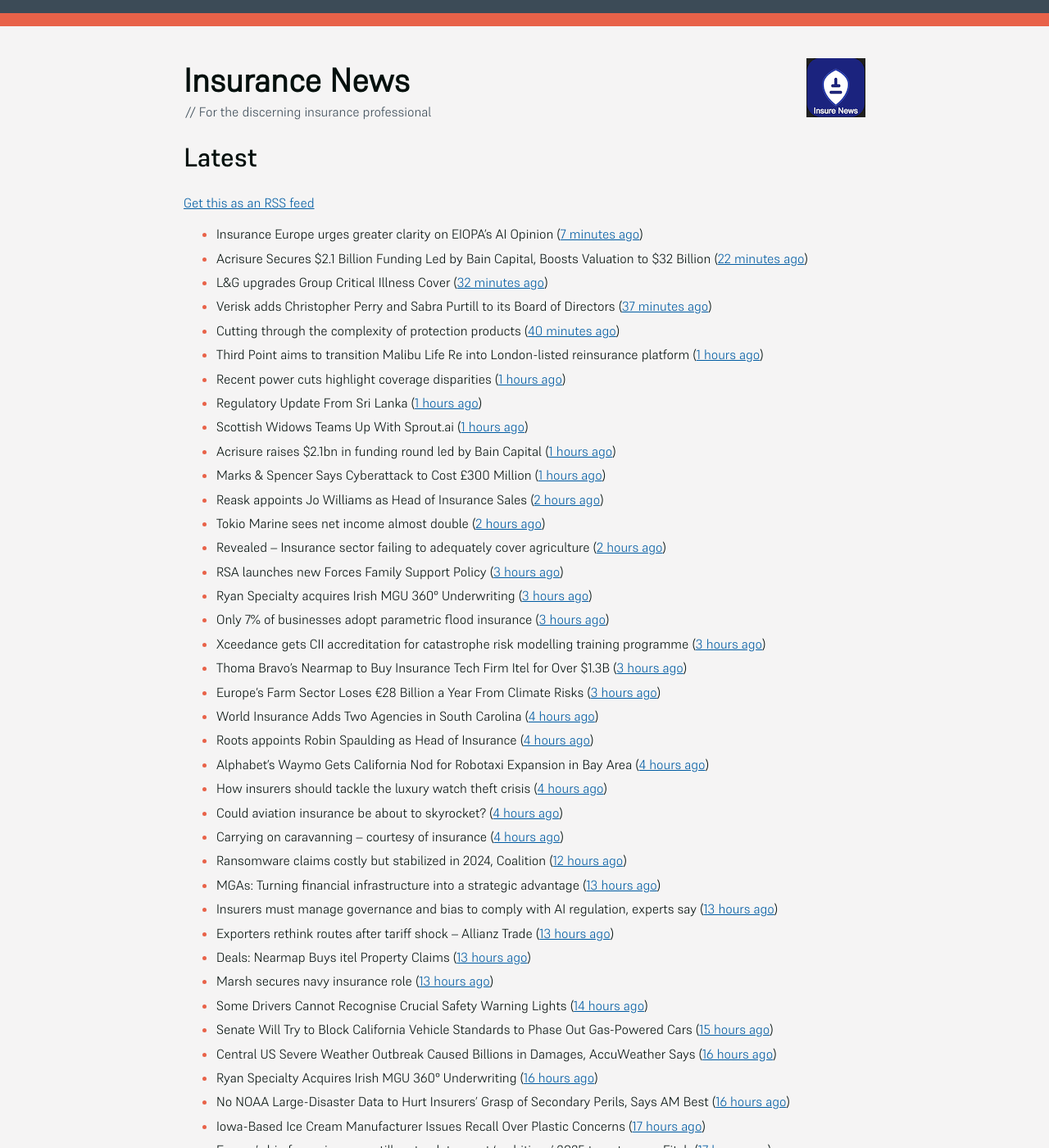
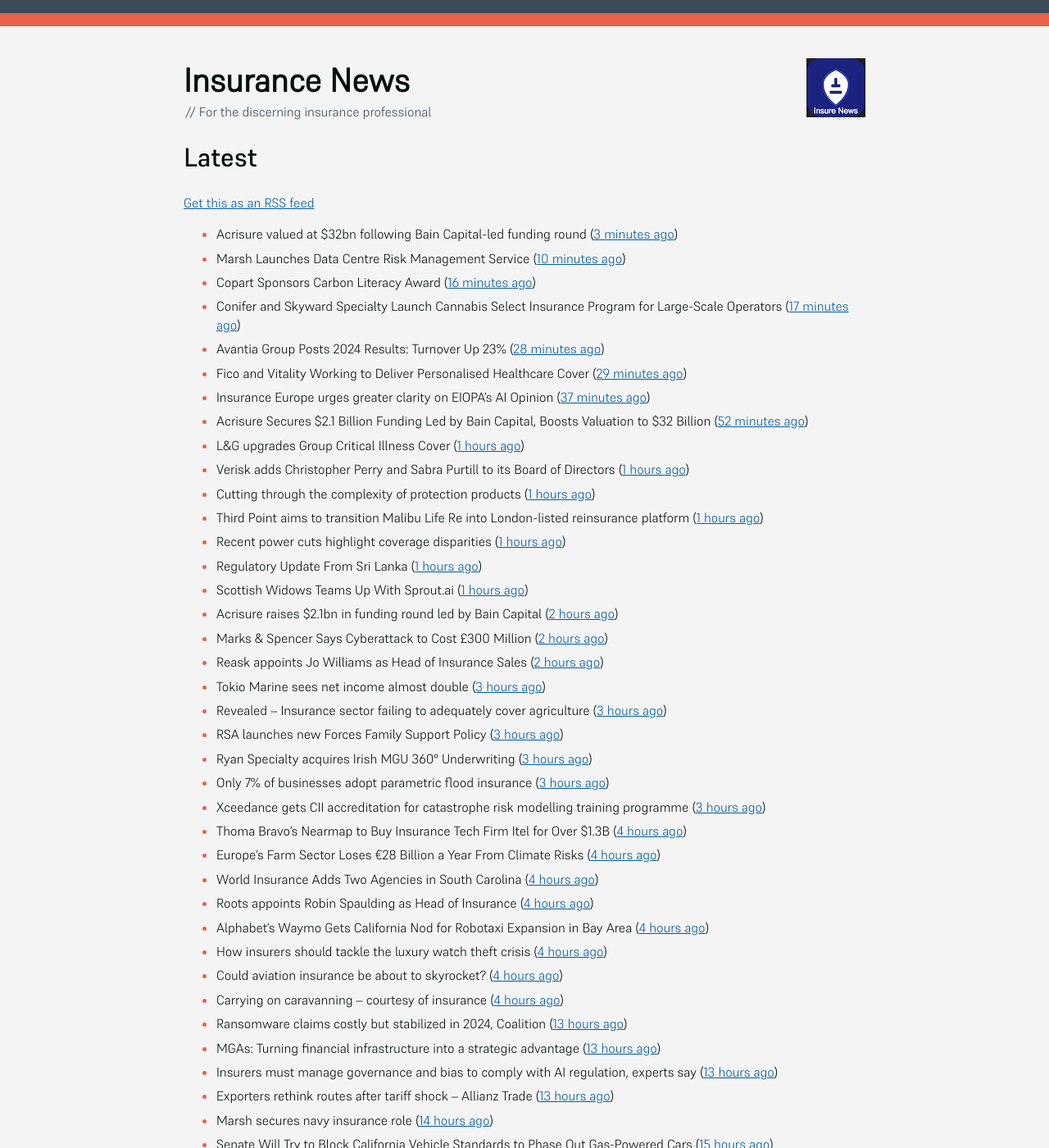
Before and after one commit to mat-0/feeds.thechels.uk, a Jekyll site: the page built from index.md, in a window 1280 px wide and 1400 px high. Shown: the whole window at 82% size. Built offline with Jekyll 4.4.1, drawn with Linux system fonts in a browser that asks for light colours; some of the changed text lies outside the part shown.

Commit message:
New Feed

```diff
--- a/index.md
+++ b/index.md
@@ -8,64 +8,66 @@ description: Latest Updates
 [Get this as an RSS feed](/feed.rss)
 
 <!-- news_marker starts -->
-- Insurance Europe urges greater clarity on EIOPA’s AI Opinion ([7 minutes ago](https://www.reinsurancene.ws/insurance-europe-urges-greater-clarity-on-eiopas-ai-opinion/))
-- Acrisure Secures $2.1 Billion Funding Led by Bain Capital, Boosts Valuation to $32 Billion ([22 minutes ago](https://www.insurtechinsights.com/acrisure-secures-2-1-billion-funding-led-by-bain-capital-boosts-valuation-to-32-billion/))
-- L&G upgrades Group Critical Illness Cover ([32 minutes ago](https://ifamagazine.com/lg-upgrades-group-critical-illness-cover/))
-- Verisk adds Christopher Perry and Sabra Purtill to its Board of Directors ([37 minutes ago](https://www.reinsurancene.ws/verisk-adds-christopher-perry-and-sabra-purtill-to-its-board-of-directors/))
-- Cutting through the complexity of protection products ([40 minutes ago](https://ifamagazine.com/cutting-through-the-complexity-of-protection-products/))
+- Acrisure valued at $32bn following Bain Capital-led funding round ([3 minutes ago](https://www.postonline.co.uk/broker/7957799/acrisure-valued-at-32bn-following-bain-capital-led-funding-round))
+- Marsh Launches Data Centre Risk Management Service ([10 minutes ago](https://insurance-edge.net/2025/05/21/marsh-launches-data-centre-risk-management-service/))
+- Copart Sponsors Carbon Literacy Award ([16 minutes ago](https://insurance-edge.net/2025/05/21/copart-sponsors-carbon-literacy-award/))
+- Conifer and Skyward Specialty Launch Cannabis Select Insurance Program for Large-Scale Operators ([17 minutes ago](https://www.insurtechinsights.com/conifer-and-skyward-specialty-launch-cannabis-select-insurance-program-for-large-scale-operators/))
+- Avantia Group Posts 2024 Results: Turnover Up 23% ([28 minutes ago](https://insurance-edge.net/2025/05/21/avantia-group-posts-2024-results-turnover-up-23/))
+- Fico and Vitality Working to Deliver Personalised Healthcare Cover ([29 minutes ago](https://insurance-edge.net/2025/05/21/fico-and-vitality-working-to-deliver-personalised-healthcare/))
+- Insurance Europe urges greater clarity on EIOPA’s AI Opinion ([37 minutes ago](https://www.reinsurancene.ws/insurance-europe-urges-greater-clarity-on-eiopas-ai-opinion/))
+- Acrisure Secures $2.1 Billion Funding Led by Bain Capital, Boosts Valuation to $32 Billion ([52 minutes ago](https://www.insurtechinsights.com/acrisure-secures-2-1-billion-funding-led-by-bain-capital-boosts-valuation-to-32-billion/))
+- L&G upgrades Group Critical Illness Cover ([1 hours ago](https://ifamagazine.com/lg-upgrades-group-critical-illness-cover/))
+- Verisk adds Christopher Perry and Sabra Purtill to its Board of Directors ([1 hours ago](https://www.reinsurancene.ws/verisk-adds-christopher-perry-and-sabra-purtill-to-its-board-of-directors/))
+- Cutting through the complexity of protection products ([1 hours ago](https://ifamagazine.com/cutting-through-the-complexity-of-protection-products/))
 - Third Point aims to transition Malibu Life Re into London-listed reinsurance platform ([1 hours ago](https://www.reinsurancene.ws/third-point-aims-to-transition-malibu-life-re-into-london-listed-reinsurance-platform/))
 - Recent power cuts highlight coverage disparities ([1 hours ago](https://www.postonline.co.uk/commercial/7957791/recent-power-cuts-highlight-coverage-disparities))
 - Regulatory Update From Sri Lanka ([1 hours ago](https://insurance-edge.net/2025/05/21/regulatory-update-from-sri-lanka/))
 - Scottish Widows Teams Up With Sprout.ai ([1 hours ago](https://insurance-edge.net/2025/05/21/scottish-widows-teams-up-with-sprout-ai/))
-- Acrisure raises $2.1bn in funding round led by Bain Capital ([1 hours ago](https://www.reinsurancene.ws/acrisure-raises-2-1bn-in-funding-round-led-by-bain-capital/))
-- Marks & Spencer Says Cyberattack to Cost £300 Million ([1 hours ago](https://www.insurancejournal.com/news/international/2025/05/21/824570.htm))
+- Acrisure raises $2.1bn in funding round led by Bain Capital ([2 hours ago](https://www.reinsurancene.ws/acrisure-raises-2-1bn-in-funding-round-led-by-bain-capital/))
+- Marks & Spencer Says Cyberattack to Cost £300 Million ([2 hours ago](https://www.insurancejournal.com/news/international/2025/05/21/824570.htm))
 - Reask appoints Jo Williams as Head of Insurance Sales ([2 hours ago](https://www.reinsurancene.ws/reask-appoints-jo-williams-as-head-of-insurance-sales/))
-- Tokio Marine sees net income almost double ([2 hours ago](https://www.insurancebusinessmag.com/uk/news/breaking-news/tokio-marine-sees-net-income-almost-double-536377.aspx))
-- Revealed – Insurance sector failing to adequately cover agriculture ([2 hours ago](https://www.insurancebusinessmag.com/uk/news/breaking-news/revealed--insurance-sector-failing-to-adequately-cover-agriculture-536376.aspx))
+- Tokio Marine sees net income almost double ([3 hours ago](https://www.insurancebusinessmag.com/uk/news/breaking-news/tokio-marine-sees-net-income-almost-double-536377.aspx))
+- Revealed – Insurance sector failing to adequately cover agriculture ([3 hours ago](https://www.insurancebusinessmag.com/uk/news/breaking-news/revealed--insurance-sector-failing-to-adequately-cover-agriculture-536376.aspx))
 - RSA launches new Forces Family Support Policy ([3 hours ago](https://www.insurancebusinessmag.com/uk/news/breaking-news/rsa-launches-new-forces-family-support-policy-536375.aspx))
 - Ryan Specialty acquires Irish MGU 360° Underwriting ([3 hours ago](https://www.reinsurancene.ws/ryan-specialty-acquires-irish-mgu-360-underwriting/))
 - Only 7% of businesses adopt parametric flood insurance ([3 hours ago](https://www.postonline.co.uk/news/7957796/only-7-of-businesses-adopt-parametric-flood-insurance))
 - Xceedance gets CII accreditation for catastrophe risk modelling training programme ([3 hours ago](https://www.insurancebusinessmag.com/uk/news/catastrophe/xceedance-gets-cii-accreditation-for-catastrophe-risk-modelling-training-programme-536374.aspx))
-- Thoma Bravo’s Nearmap to Buy Insurance Tech Firm Itel for Over $1.3B ([3 hours ago](https://www.insurancejournal.com/news/national/2025/05/21/824558.htm))
-- Europe’s Farm Sector Loses €28 Billion a Year From Climate Risks ([3 hours ago](https://www.insurancejournal.com/news/international/2025/05/21/824536.htm))
+- Thoma Bravo’s Nearmap to Buy Insurance Tech Firm Itel for Over $1.3B ([4 hours ago](https://www.insurancejournal.com/news/national/2025/05/21/824558.htm))
+- Europe’s Farm Sector Loses €28 Billion a Year From Climate Risks ([4 hours ago](https://www.insurancejournal.com/news/international/2025/05/21/824536.htm))
 - World Insurance Adds Two Agencies in South Carolina ([4 hours ago](https://www.insurancejournal.com/news/southeast/2025/05/21/824482.htm))
 - Roots appoints Robin Spaulding as Head of Insurance ([4 hours ago](https://www.reinsurancene.ws/roots-appoints-robin-spaulding-as-head-of-insurance/))
 - Alphabet’s Waymo Gets California Nod for Robotaxi Expansion in Bay Area ([4 hours ago](https://www.insurancejournal.com/news/west/2025/05/21/824562.htm))
 - How insurers should tackle the luxury watch theft crisis ([4 hours ago](https://www.postonline.co.uk/claims/7957407/how-insurers-should-tackle-the-luxury-watch-theft-crisis))
 - Could aviation insurance be about to skyrocket? ([4 hours ago](https://www.postonline.co.uk/commercial/7957567/could-aviation-insurance-be-about-to-skyrocket))
 - Carrying on caravanning – courtesy of insurance ([4 hours ago](https://www.postonline.co.uk/personal/7957724/carrying-on-caravanning-%E2%80%93-courtesy-of-insurance))
-- Ransomware claims costly but stabilized in 2024, Coalition ([12 hours ago](https://www.dig-in.com/news/ransomware-claims-costly-but-stabilized-in-2024-coalition))
+- Ransomware claims costly but stabilized in 2024, Coalition ([13 hours ago](https://www.dig-in.com/news/ransomware-claims-costly-but-stabilized-in-2024-coalition))
 - MGAs: Turning financial infrastructure into a strategic advantage ([13 hours ago](https://www.dig-in.com/opinion/turning-financial-infrastructure-into-a-strategic-advantage))
 - Insurers must manage governance and bias to comply with AI regulation, experts say ([13 hours ago](https://www.dig-in.com/news/ai-governance-and-bias-become-compliance-issues-for-insurers))
 - Exporters rethink routes after tariff shock – Allianz Trade ([13 hours ago](https://www.insurancebusinessmag.com/uk/news/sme/exporters-rethink-routes-after-tariff-shock--allianz-trade-536347.aspx))
-- Deals: Nearmap Buys itel Property Claims ([13 hours ago](https://insurance-edge.net/2025/05/20/deals-nearmap-buys-itel-property-claims/))
-- Marsh secures navy insurance role ([13 hours ago](https://www.insurancebusinessmag.com/uk/news/marine/marsh-secures-navy-insurance-role-536336.aspx))
-- Some Drivers Cannot Recognise Crucial Safety Warning Lights ([14 hours ago](https://insurance-edge.net/2025/05/20/some-drivers-cannot-recognise-crucial-safety-warning-lights/))
+- Marsh secures navy insurance role ([14 hours ago](https://www.insurancebusinessmag.com/uk/news/marine/marsh-secures-navy-insurance-role-536336.aspx))
 - Senate Will Try to Block California Vehicle Standards to Phase Out Gas-Powered Cars ([15 hours ago](https://www.insurancejournal.com/news/west/2025/05/20/824554.htm))
-- Central US Severe Weather Outbreak Caused Billions in Damages, AccuWeather Says ([16 hours ago](https://www.insurancejournal.com/news/midwest/2025/05/20/824523.htm))
-- Ryan Specialty Acquires Irish MGU 360° Underwriting ([16 hours ago](https://www.insurancejournal.com/news/international/2025/05/20/824530.htm))
-- No NOAA Large-Disaster Data to Hurt Insurers’ Grasp of Secondary Perils, Says AM Best ([16 hours ago](https://www.insurancejournal.com/news/national/2025/05/20/824515.htm))
+- Central US Severe Weather Outbreak Caused Billions in Damages, AccuWeather Says ([17 hours ago](https://www.insurancejournal.com/news/midwest/2025/05/20/824523.htm))
+- Ryan Specialty Acquires Irish MGU 360° Underwriting ([17 hours ago](https://www.insurancejournal.com/news/international/2025/05/20/824530.htm))
+- No NOAA Large-Disaster Data to Hurt Insurers’ Grasp of Secondary Perils, Says AM Best ([17 hours ago](https://www.insurancejournal.com/news/national/2025/05/20/824515.htm))
 - Iowa-Based Ice Cream Manufacturer Issues Recall Over Plastic Concerns ([17 hours ago](https://www.insurancejournal.com/news/midwest/2025/05/20/824520.htm))
 - Europe’s big four reinsurers still on track to meet ‘ambitious’ 2025 targets, says Fitch ([17 hours ago](https://www.reinsurancene.ws/europes-big-four-reinsurers-still-on-track-to-meet-ambitious-2025-targets-says-fitch/))
-- Hannover Re promotes Hermenier to Managing Director, Klass to retire ([17 hours ago](https://www.reinsurancene.ws/hannover-re-promotes-hermenier-to-managing-director-klass-to-retire/))
+- Hannover Re promotes Hermenier to Managing Director, Klass to retire ([18 hours ago](https://www.reinsurancene.ws/hannover-re-promotes-hermenier-to-managing-director-klass-to-retire/))
 - Stablecoin Bill Advances in US Senate in Big Win for Crypto ([18 hours ago](https://www.insurancejournal.com/news/national/2025/05/20/824512.htm))
 - Cyclone Reinsurance Pool reduces insurance premiums for Australians in high risk areas ([18 hours ago](https://www.reinsurancene.ws/cyclone-reinsurance-pool-reduces-insurance-premiums-for-australians-in-high-risk-areas/))
-- Cytora and Aisix Solutions Partner to Bolster Insurers’ Wildfire Risk Management ([18 hours ago](https://www.insurtechinsights.com/cytora-and-aisix-solutions-partner-to-bolster-insurers-wildfire-risk-management/))
+- Cytora and Aisix Solutions Partner to Bolster Insurers’ Wildfire Risk Management ([19 hours ago](https://www.insurtechinsights.com/cytora-and-aisix-solutions-partner-to-bolster-insurers-wildfire-risk-management/))
 - Massachusetts Denies 7.1% Workers’ Comp Rate Hike After 2024 ‘Excessive’ Cut ([19 hours ago](https://www.insurancejournal.com/news/east/2025/05/20/824489.htm))
 - Nearmap to Acquire Itel in $1.3 Billion Deal, Creating $8 Billion Property Intelligence Powerhouse ([19 hours ago](https://www.insurtechinsights.com/nearmap-to-acquire-itel-in-1-3-billion-deal-creating-8-billion-property-intelligence-powerhouse/))
 - Sophos and Capsule Insurance Join Forces to Offer Integrated Cybersecurity and Insurance for UK Businesses ([20 hours ago](https://www.insurtechinsights.com/sophos-and-capsule-insurance-join-forces-to-offer-integrated-cybersecurity-and-insurance-for-uk-businesses/))
-- Cytora Teams Up With AISIX Solutions ([20 hours ago](https://insurance-edge.net/2025/05/20/cytora-teams-up-with-aisix-solutions/))
-- GlobalData Sees Opportunity & Challenges in US Health Insurance Market ([20 hours ago](https://insurance-edge.net/2025/05/20/globaldata-sees-opportunity-challenges-in-us-health-insurance-market/))
 - Bayer Seeks Roundup Settlement, Explores Monsanto Bankruptcy: Reports ([20 hours ago](https://www.insurancejournal.com/news/national/2025/05/20/824477.htm))
-- New England’s Shield Health Settles Data Breach Cases for $15.3 Million ([20 hours ago](https://www.insurancejournal.com/news/east/2025/05/20/824475.htm))
-- Japan’s Big Non-Life Insurers Plan to Sell Cross Shareholdings ([21 hours ago](https://www.insurancejournal.com/news/international/2025/05/20/824468.htm))
-- Demand for support for Parkinsons and other long-term conditions is up 30%, finds RedArc ([22 hours ago](https://ifamagazine.com/demand-for-support-for-parkinsons-and-other-long-term-conditions-is-up-30-finds-redarc/))
-- Ageas to keep Esure and Saga brands ([22 hours ago](https://www.postonline.co.uk/news/7957788/ageas-to-keep-esure-and-saga-brands))
-- Brokers, be ready: How vehicle tech is reshaping motor risk ([22 hours ago](https://www.insurancebusinessmag.com/uk/news/auto-motor/brokers-be-ready-how-vehicle-tech-is-reshaping-motor-risk-536269.aspx))
-- Insuring hospitality venues: why a hands-on approach is non-negotiable ([22 hours ago](https://www.insurancebusinessmag.com/uk/news/hospitality/insuring-hospitality-venues-why-a-handson-approach-is-nonnegotiable-536268.aspx))
-- Motor premiums decline again while home insurance shows signs of stabilising – Pearson Ham ([22 hours ago](https://www.insurancebusinessmag.com/uk/news/auto-motor/motor-premiums-decline-again-while-home-insurance-shows-signs-of-stabilising--pearson-ham-536267.aspx))
-- Ryan Specialty acquires 360° Underwriting to expand in Irish construction market ([22 hours ago](https://www.insurancebusinessmag.com/uk/news/breaking-news/ryan-specialty-acquires-360-underwriting-to-expand-in-irish-construction-market-536266.aspx))
-- MS Amlin sees profits fall ([22 hours ago](https://www.insurancebusinessmag.com/uk/news/breaking-news/ms-amlin-sees-profits-fall-536259.aspx))
+- New England’s Shield Health Settles Data Breach Cases for $15.3 Million ([21 hours ago](https://www.insurancejournal.com/news/east/2025/05/20/824475.htm))
+- Japan’s Big Non-Life Insurers Plan to Sell Cross Shareholdings ([22 hours ago](https://www.insurancejournal.com/news/international/2025/05/20/824468.htm))
+- Demand for support for Parkinsons and other long-term conditions is up 30%, finds RedArc ([23 hours ago](https://ifamagazine.com/demand-for-support-for-parkinsons-and-other-long-term-conditions-is-up-30-finds-redarc/))
+- Ageas to keep Esure and Saga brands ([23 hours ago](https://www.postonline.co.uk/news/7957788/ageas-to-keep-esure-and-saga-brands))
+- Brokers, be ready: How vehicle tech is reshaping motor risk ([23 hours ago](https://www.insurancebusinessmag.com/uk/news/auto-motor/brokers-be-ready-how-vehicle-tech-is-reshaping-motor-risk-536269.aspx))
+- Insuring hospitality venues: why a hands-on approach is non-negotiable ([23 hours ago](https://www.insurancebusinessmag.com/uk/news/hospitality/insuring-hospitality-venues-why-a-handson-approach-is-nonnegotiable-536268.aspx))
+- Motor premiums decline again while home insurance shows signs of stabilising – Pearson Ham ([23 hours ago](https://www.insurancebusinessmag.com/uk/news/auto-motor/motor-premiums-decline-again-while-home-insurance-shows-signs-of-stabilising--pearson-ham-536267.aspx))
+- Ryan Specialty acquires 360° Underwriting to expand in Irish construction market ([23 hours ago](https://www.insurancebusinessmag.com/uk/news/breaking-news/ryan-specialty-acquires-360-underwriting-to-expand-in-irish-construction-market-536266.aspx))
+- MS Amlin sees profits fall ([23 hours ago](https://www.insurancebusinessmag.com/uk/news/breaking-news/ms-amlin-sees-profits-fall-536259.aspx))
 - Aviva targets midmarket with updated multinational proposition ([23 hours ago](https://www.postonline.co.uk/broker/7957787/aviva-targets-midmarket-with-updated-multinational-proposition))
 - USAA Names Brian Goldman as New Chief Risk Officer ([1 days ago](https://www.insurtechinsights.com/usaa-names-brian-goldman-as-new-chief-risk-officer/))
 - FCA defends decision to ditch insurance CPD ([1 days ago](https://www.postonline.co.uk/news/7957780/fca-defends-decision-to-ditch-insurance-cpd))
```
Also changed, not shown: other parts of index.md (+1 -3 lines).
